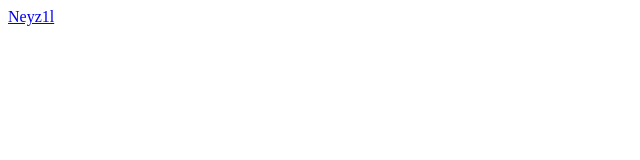
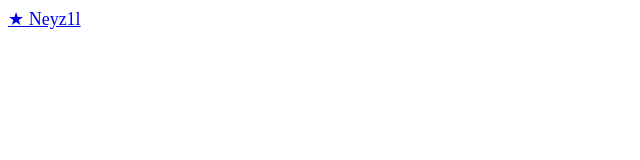
Before and after one commit to GrGoo1337/ggvhjsjejdidneje, a plain HTML site: page index.html in a window 1280 px wide. Shown: the full height of the page, 0-640 px from the left. Drawn offline with Linux system fonts and the light colour scheme.

Commit message:
Update index.html

```diff
--- a/index.html
+++ b/index.html
@@ -1 +1 @@
-<a href="neyz1l">Neyz1l</a>
+<a style="font-size:18px" href="neyz1l">★ Neyz1l</a>
```
